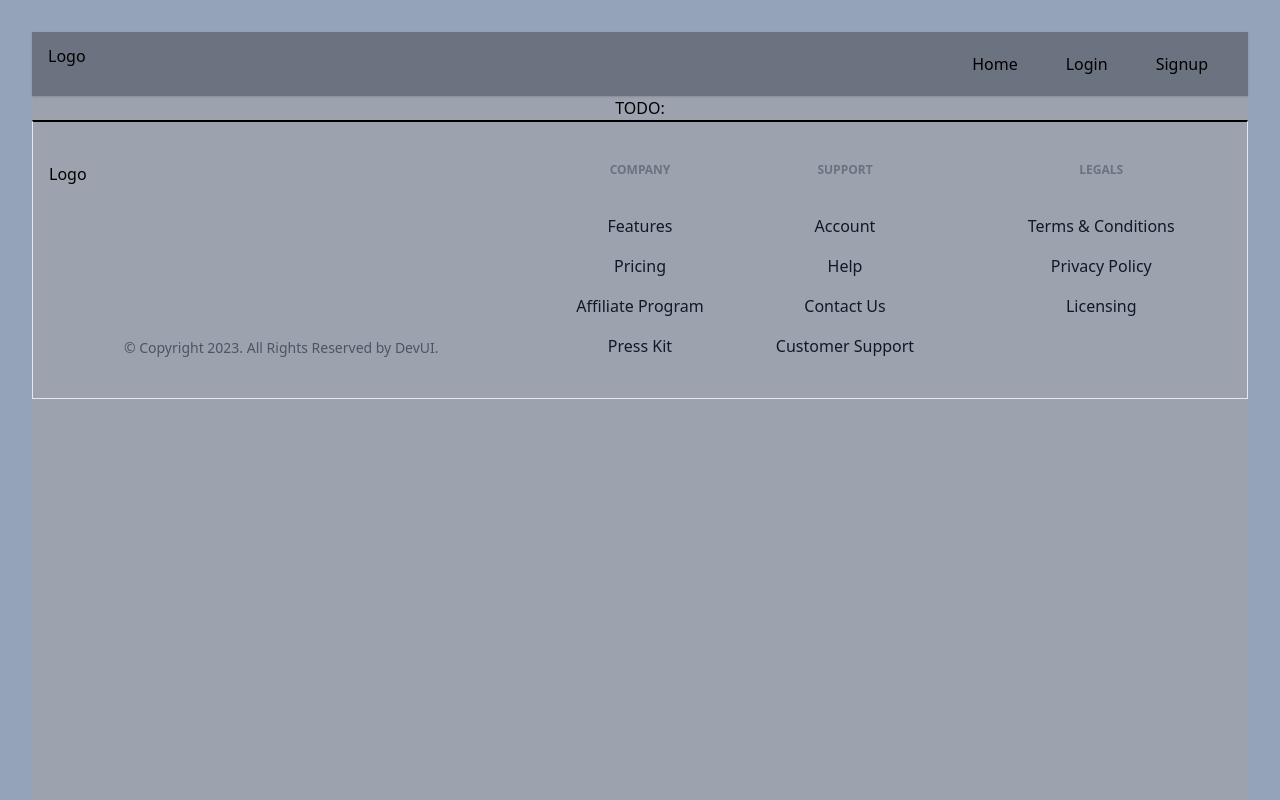
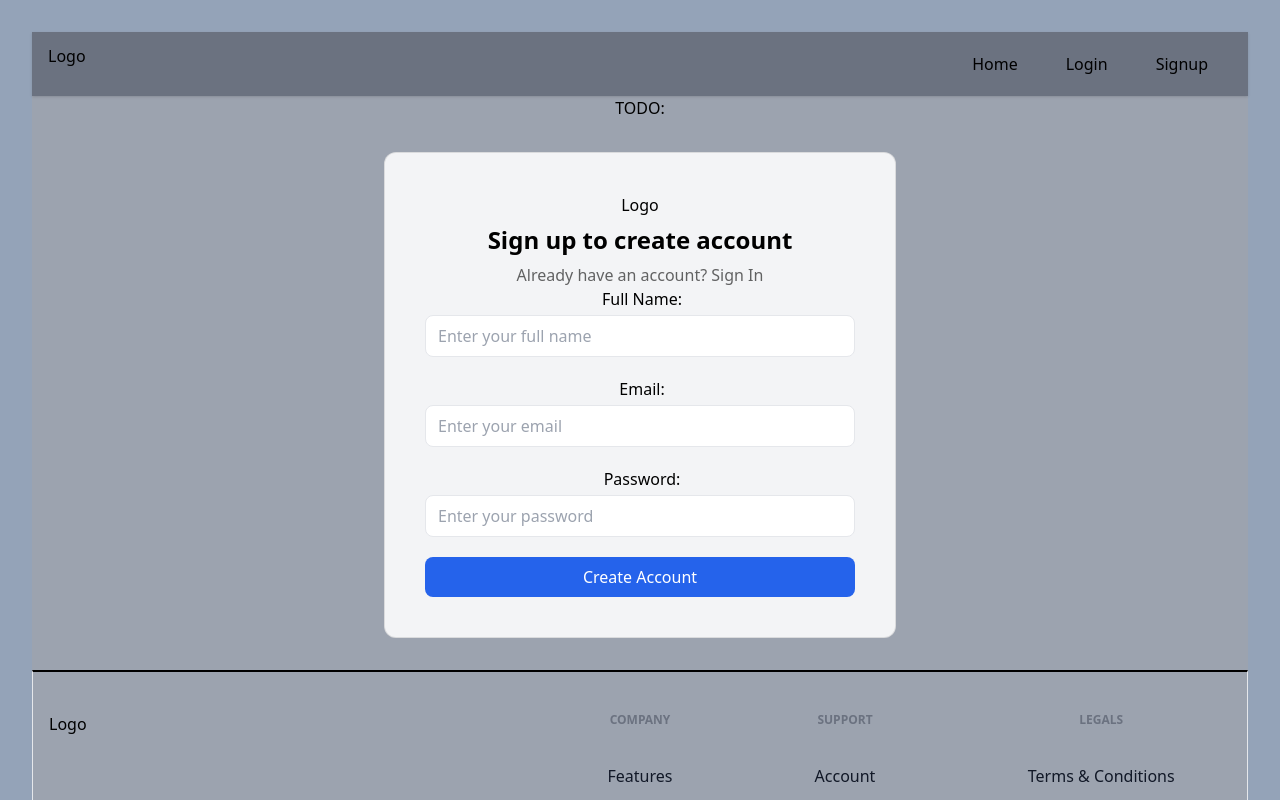
Before and after one commit to pradhyumvyas/InfiniWrites, a React (Vite) app: page /signup in a window 1280 px wide. Shown: the top 800 px of the page. Built offline with nearby package versions, Linux system fonts and the light colour scheme; no server answers.

Commit message:
fix landing page error

```diff
--- a/package.json
+++ b/package.json
@@ -12,7 +12,7 @@
   "dependencies": {
     "@reduxjs/toolkit": "^1.9.7",
     "@tinymce/tinymce-react": "^4.3.1",
-    "appwrite": "^13.0.1",
+    "appwrite": "^13.0.0",
     "html-react-parser": "^5.0.6",
     "react": "^18.2.0",
     "react-dom": "^18.2.0",
--- a/src/App.jsx
+++ b/src/App.jsx
@@ -4,6 +4,7 @@ import { useDispatch } from 'react-redux';
 import authService from "./appWrite/auth.js"
 import {login, logout} from "./store/authSlice.js"
 import {Header, Footer} from "./components/index.js";
+import { Outlet } from 'react-router-dom'
 
 function App() {
   const [loading, setLoading] = useState(true);
@@ -28,7 +29,7 @@ function App() {
         <div className="w-full block">
           <Header />
           <main>
-            TODO:{/* <Outlet /> */}
+            TODO: <Outlet />
           </main>
           <Footer />
         </div>
--- a/src/appWrite/auth.js
+++ b/src/appWrite/auth.js
@@ -48,8 +48,7 @@ export class AuthService {
       try {
          return await this.account.get();
       } catch (error) {
-         console.error("Error:- getCurrentUser method");
-         throw error;
+         console.error("Error:- getCurrentUser method", error);
       }
 
       return null;
--- a/src/components/Signup.jsx
+++ b/src/components/Signup.jsx
@@ -8,7 +8,7 @@ import { useForm } from "react-hook-form";
 
 function Signup() {
    const navigate = useNavigate();
-   const [error, setError] = useStae("")
+   const [error, setError] = useState("")
    const dispatch = useDispatch()
    const {register, handleSubmit} = useForm()
 
--- a/src/components/header/Header.jsx
+++ b/src/components/header/Header.jsx
@@ -5,9 +5,11 @@ import { useSelector } from 'react-redux'
 
 function Header() {
    const authStatus = useSelector((state)=>{
-      state.auth.status
+      return state.auth.status
    })
    const navigate = useNavigate();
+
+   console.log("authStatus   ===", authStatus)
 
    const navItems = [
       {
@@ -50,7 +52,10 @@ function Header() {
                {navItems.map((item,index)=>(
                   item.active ? (
                      <li key={item.name}>
-                        <button onClick={()=>navigate(item.slug)}
+                        <button onClick={()=>{
+                           console.log("item sluggg", item);
+                           navigate(item.slug)
+                        }}
                         className='iinline-bock px-6 py-2 duration-200 hover:bg-blue-100 rounded-full'
                         >{item.name}</button>
                      </li>
--- a/src/components/index.js
+++ b/src/components/index.js
@@ -12,6 +12,7 @@ import PostForm from "../components/postForm/PostForm.jsx"
 import Button from "./Button.jsx";
 import Input from "./Input.jsx";
 import Select from "./Select.jsx";
+
 export{
    Header, Footer, Container, Logo, LogoutBtn, RTE, Signup,
    Login, AuthLayout, PostCard,PostForm, Button, Input,Select
--- a/src/components/pages/Home.jsx
+++ b/src/components/pages/Home.jsx
@@ -4,10 +4,11 @@ import {Container, PostCard} from '../index.js'
 
 function Home() {
    const [posts, setPosts] = useState([])
-
+   console.log("In Home componenet");
    useEffect(() => {
          appwriteService.getPosts([])
          .then((res) => {
+            console.log("res", res);
             if(res){
                setPosts(res.documents)
             }
--- a/src/components/pages/Login.jsx
+++ b/src/components/pages/Login.jsx
@@ -2,6 +2,7 @@ import React from 'react'
 import {Login as LoginComponent} from '../index'
 
 function Login() {
+  console.log("Login component ---------------");
   return (
     <div className='py-8'><LoginComponent /></div>
   )
--- a/src/components/pages/Signup.jsx
+++ b/src/components/pages/Signup.jsx
@@ -1,6 +1,8 @@
 import React from 'react'
-import {Signup as SignupComponent} from '../index'
+import {Signup as SignupComponent} from '../index.js'
+
 function Signup() {
+  console.log("Signup component ---------------");
   return (
     <div className='py-8'><SignupComponent /></div>
   )
--- a/src/components/pages/index.js
+++ b/src/components/pages/index.js
@@ -6,5 +6,5 @@ import Login  from './Login';
 import Signup  from './Signup';
 import AddPost from './AddPost';
 
-export {
+export  {
       Home, AddPost, Post, AllPost, EditPost, Login, Signup}
--- a/src/main.jsx
+++ b/src/main.jsx
@@ -6,14 +6,17 @@ import {Provider} from 'react-redux'
 import store from './store/store.js'
 import { createBrowserRouter } from 'react-router-dom'
 import {AuthLayout} from './components/index.js'
-import {Home, Login, Signup, AllPost, AddPost, EditPost, Post} from "./components/pages/index.js";
+import { Signup, AllPost, AddPost, EditPost, Post} from "./components/pages/index.js";
 import { RouterProvider } from 'react-router-dom'
+import Home from './components/pages/Home.jsx'
+import {Login} from './components/index.js';
+
 
 const router = createBrowserRouter([
     {
-    path:'/',
+      path: "/",
       element: <App />,
-    children:[
+      children: [
           {
               path: "/",
               element: <Home />,
@@ -66,11 +69,12 @@ const router = createBrowserRouter([
               element: <Post />,
           },
       ],
-  }
+  },
   ])
 
 ReactDOM.createRoot(document.getElementById('root')).render(
   <React.StrictMode>
+    {console.log("Routerrrrr", router)}
     <Provider store={store}>
         <RouterProvider router={router}/>
     </Provider>
```
Also changed, not shown: 1 other file (tests, documents, lock files or other folders). Lines whose indentation alone changed are shown as unchanged.
